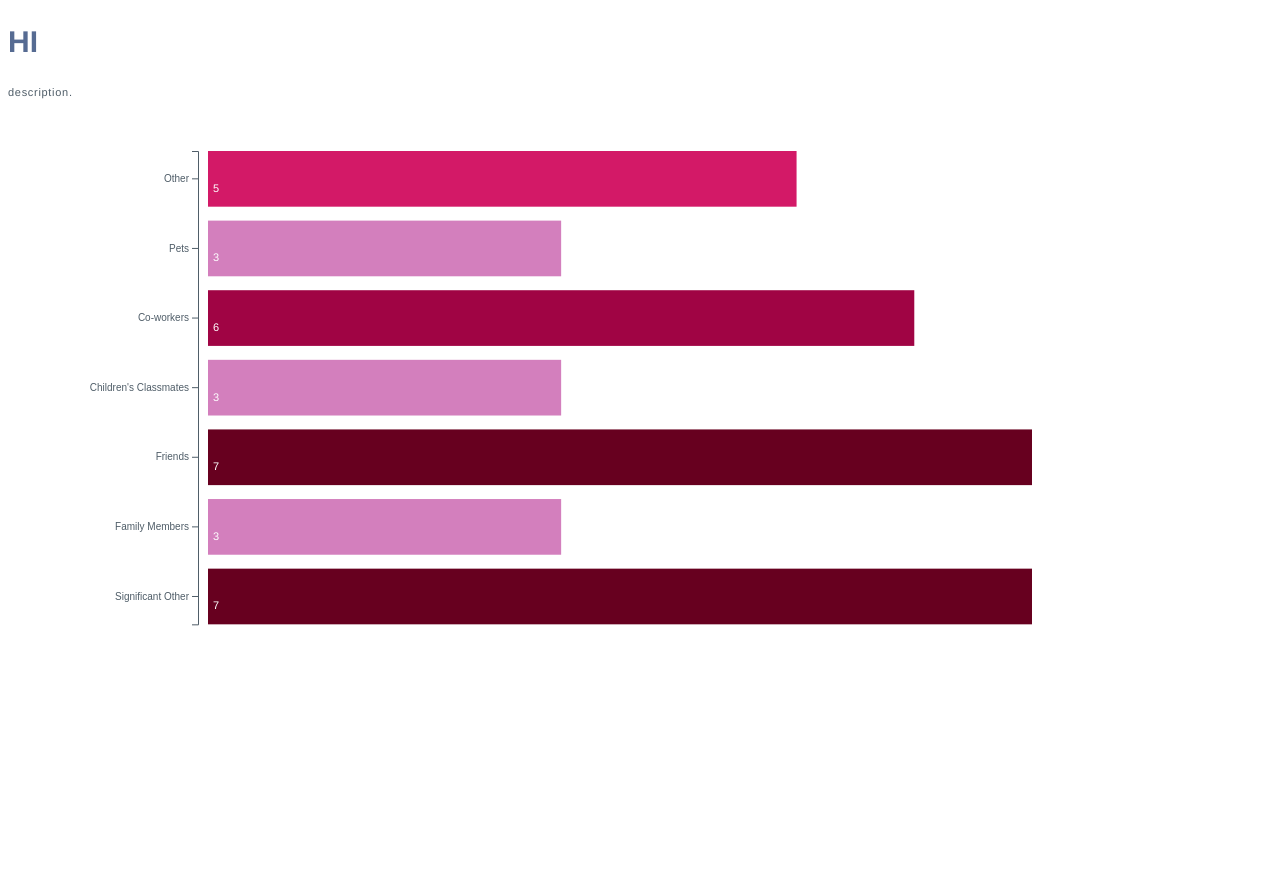
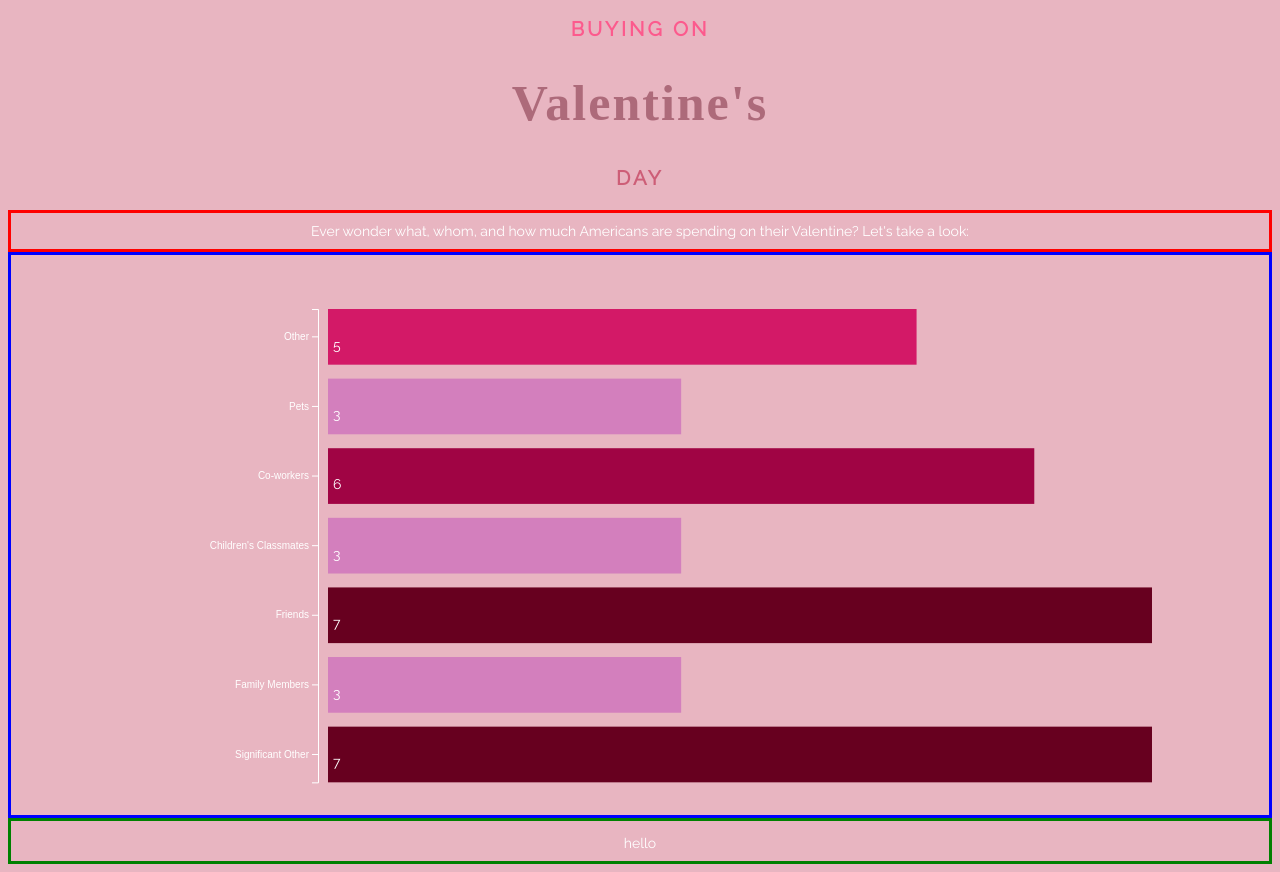
Before and after one commit to huang-melissa/exploratory-interactive-datavis, a plain HTML site: page index.html in a window 1280 px wide. Before the commit the page ends 800 px from the top, so only its background shows below. Drawn offline with Linux system fonts and the light colour scheme; a web font is replaced by a local one.

Commit message:
working on html/css

```diff
--- a/index.html
+++ b/index.html
@@ -2,15 +2,23 @@
   <head>
     <meta charset="utf-8">
     <title>Line/area chart: Interactive Data Visualization Tutorial 4</title>
+    <link rel="stylesheet" href="https://fonts.googleapis.com/css?family=Meddon">
+    <link rel="stylesheet" href="https://fonts.googleapis.com/css?family=Raleway">
     <link rel="stylesheet" href="./style.css">
   </head>
   <body>
-   <h2> HI </h2>
-   <p>description.
-   </p>
+  <h2> BUYING ON</h2>
+   <h1> Valentine's </h1>
+   <h3>DAY</h3>
+
     <!-- <label for="dropdown">Spending Type:</label>
     <select id="dropdown" name="dropdown"></select> -->
+    <div id="introduction">
+      Ever wonder what, whom, and how much Americans are spending on their Valentine? Let's take a look:
+    </div>
+
     <div id="barchart-container"> </div>
+    <div id="d3-container"> hello</div>
     <script src="../lib/d3.js"></script>
     <script src="bar.js"></script>
   </body>
--- a/style.css
+++ b/style.css
@@ -1,55 +1,89 @@
-body {
-    color: #4f5d68;     /* white */
-    background-color: #ffffff;      /* dark gray */
-    font-size: 11px;
-    font-weight: normal;
-    font-family: "Montserrat", "Helvetica", sans-serif;
+.hover-content{
+    top: 0;
+    left: 0;
+    max-width: 200px;
+    background-color: #cfb4cf; /* darker light pink */
+    padding: .10em;
+    opacity: .85;
+    /* need to remove pointer events so that
+    the tooltip doesn't interrupt the mouse events */
+    pointer-events: none;
+    border-radius: 5px;
+    box-shadow: 0 0 7px gainsboro;
   }
 
+
+  .hover-content.visible{
+    opacity: .95;
+    font-size: 12px;
+  }
+
+  body {
+    background-color: #e8b5c1; /*light pink */
+    font-size: 14px;
+    font-weight: normal;
+    font-family: "Raleway", "Helvetica", sans-serif;
+    color: white;
+}
+
+
   h1 {
-    font-size: 45px;
+      color: #ad6a7a;
+      text-align: Center;
+      font-size: 50px;
+      font-weight: bold;
+      font-family: "Meddon", serif;
+      letter-spacing: 2px;
   }
 
   h2 {
-    font-size: 30px;
-    color: #566b92;
-
+    color: #FC5A8D;
+    text-align: Center;
+    font-weight: bold;
+    font-size: 20px;
+    letter-spacing: 3px;
+    font-family: "Raleway", serif;
 }
 
-h4 {
-    font-size: 12px;
-    width: 710px;
-    /* position: absolute;
-    left: 225px;
-    top: 235px; */
-    font-weight: normal;
-    letter-spacing: 1.5px;
+h3 {
+    color: #CD5E77;
+    text-align: Center;
+    font-weight: bold;
+    font-size: 20px;
+    letter-spacing: 3px;
+    font-family: "Raleway", serif;
 }
-h1, h2, h3{
-    font-weight: bold;
-    font-family: "Montserrat", "Helvetica", sans-serif;
+  div {
+
+      padding: 10px;
+      text-align: Center;
   }
 
-a {
-    color: #6a9fb8;
-    /* letter-spacing: 2px;  */
+  text {
+    fill : white;
   }
 
-i {
-    color: #3f5275;
-    letter-spacing: 2px;
+  #introduction{
+      /* padding-top: 1em; */
+      grid-column: 1/3;
+      grid-row: 1;
+      border: 3px solid red;
   }
 
-label {
-    color: #2a3e64;
-    font-weight: bold;
+  #barchart-container{
+    padding-top: 1em;
+    grid-column; 2/4;
+    grid-row: 1/3;
+    border: 3px solid blue;
 }
 
-p {
-    width: 900px;
-    /* position: absolute; */
-    /* left: 225px;
-    top: 45px; */
-    letter-spacing: 0.7px;
-    line-height: 16px;
+#d3-container{
+    padding-top: 1em;
+    grid-column; 1;
+    grid-row: 2/5;
+    border: 3px solid green;
 }
+  }
+  svg{
+      font-family: "Raleway", "Montesserat", serif;
+  }
```
Lines whose indentation alone changed are shown as unchanged.
